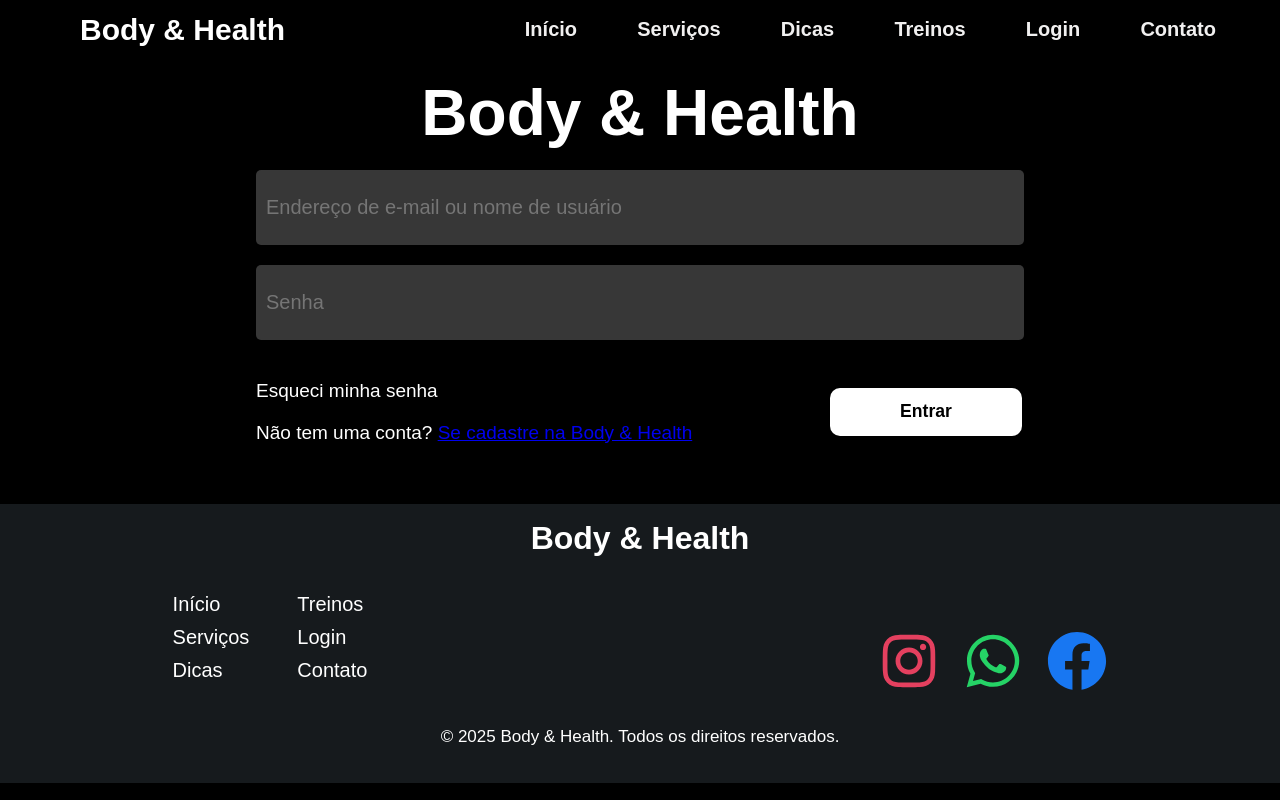
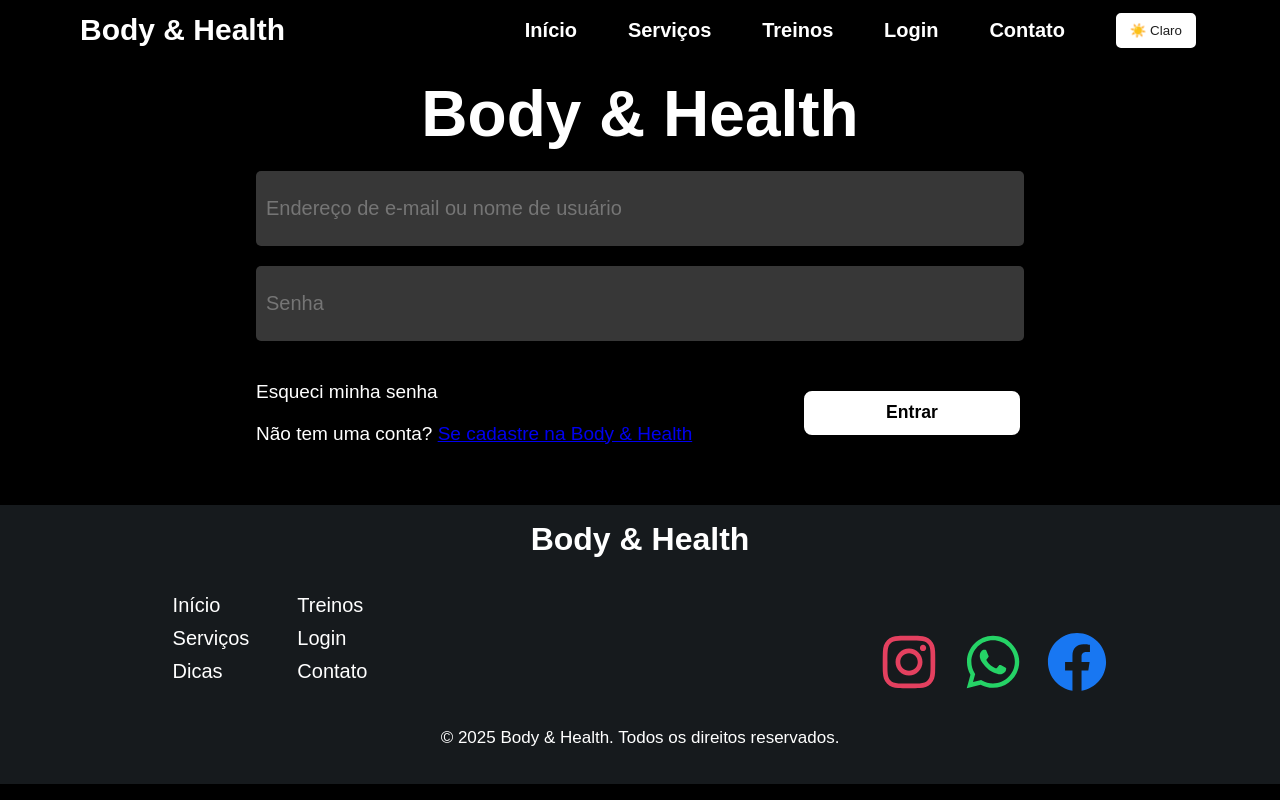
Before and after one commit to Vinirocha388/bodyhealthy-web, a Next.js app: page /login in a window 1280 px wide. Built offline with nearby package versions, Linux system fonts and the light colour scheme; a web font is replaced by a local one.

Commit message:
feat: add light mode on home

```diff
--- a/src/app/components/Button/button.module.css
+++ b/src/app/components/Button/button.module.css
@@ -1,6 +1,6 @@
 .button {
     background-color: #fff;
-    border: none;
+    border: 2px solid #000;
     color: black;
     padding: 0 32px;
     text-align: center;
@@ -15,7 +15,7 @@
     border-radius: 10px;
     height: 48px;
     min-width: 120px;
-    width: 15vw;
+    width: 17.5vw;
     max-width: 220px;
     transition: background 0.3s, color 0.3s, transform 0.3s;
     box-sizing: border-box;
--- a/src/app/components/Header/header.module.css
+++ b/src/app/components/Header/header.module.css
@@ -2,9 +2,9 @@
     display: flex;
     justify-content: space-between;
     align-items: center;
-    background-color: black;
+    background-color: var(--bg-color);
     gap: 2rem;
-    color: white;
+    color: var(--button-text-color);
     padding: 1% 5%;
 }
 
@@ -15,7 +15,7 @@
 
 .home {
     text-decoration: none;
-    color: white;
+    color: var(--button-text-color);
     cursor: pointer;
 }
 
@@ -23,6 +23,7 @@
     font-weight: bold;
     font-size: 30px;
     margin-left: 1rem;
+    color: var(--button-text-color);
 }
 
 .mainNav {
@@ -45,7 +46,7 @@
     font-weight: bold;
     font-size: 20px;
     text-decoration: none;
-    color: #f1f0f0;
+    color: var(--button-text-color);
     position: relative;
     cursor: pointer;
 }
@@ -89,6 +90,35 @@
     display: none;
 }
 
+.themeToggle {
+    background-color: var(--toggle-bg-color);
+    color: var(--toggle-text-color);
+    border: 2px solid var(--toggle-bg-color);
+    padding: 8px 12px;
+    margin-right: 20px;
+    border-radius: 5px;
+    cursor: pointer;
+    transition: all 0.3s ease;
+}
+
+.themeToggle:hover {
+    background-color: #FFD700;
+    color: #1e1e1e;
+    border-color: #FFD700;
+}
+
+body.light .themeToggle {
+    background-color: #1e1e1e;
+    color: #fff;
+    border: 2px solid #1e1e1e;
+}
+
+body.light .themeToggle:hover {
+    background-color: #FFD700;
+    color: #1e1e1e;
+    border-color: #FFD700;
+}
+
 @media (max-width: 768px) {
     .mainNav {
         display: none;
@@ -123,7 +153,7 @@
         position: absolute;
         top: 80px;
         left: 10px;
-        background-color: #000000;
+        background-color: var(--primary-bg);
         padding: 10px;
         border-radius: 5px;
         box-shadow: 0px 4px 6px rgba(0, 0, 0, 0.1);
@@ -136,7 +166,6 @@
         opacity: 1;
         visibility: visible;
     }
-
 
     .dropdownMenu ul {
         list-style: none;
@@ -152,7 +181,7 @@
 
     .dropdownMenu ul li a {
         text-decoration: none;
-        color: #ffffff;
+        color: var(--text-color);
         font-size: 20px;
         font-weight: bold;
         z-index: 999;
--- a/src/app/components/Header/index.jsx
+++ b/src/app/components/Header/index.jsx
@@ -1,6 +1,6 @@
 "use client";
 
-import { useState } from "react";
+import { useState, useEffect } from "react";
 import styles from "./header.module.css";
 import Link from "next/link";
 import { FaUserCircle } from "react-icons/fa";
@@ -8,9 +8,34 @@ import { MdOutlineMenu } from "react-icons/md";
 
 const Header = () => {
     const [menuOpen, setMenuOpen] = useState(false);
+    const [isDark, setIsDark] = useState(true);
+
+    useEffect(() => {
+        const storedTheme = localStorage.getItem("theme");
+        if (storedTheme === "light") {
+            document.body.classList.add("light");
+            setIsDark(false);
+        } else {
+            document.body.classList.remove("light");
+            setIsDark(true);
+        }
+    }, []);
 
     const toggleMenu = () => {
         setMenuOpen(!menuOpen);
+    };
+
+    const toggleTheme = () => {
+        const body = document.body;
+        if (body.classList.contains("light")) {
+            body.classList.remove("light");
+            localStorage.setItem("theme", "dark");
+            setIsDark(true);
+        } else {
+            body.classList.add("light");
+            localStorage.setItem("theme", "light");
+            setIsDark(false);
+        }
     };
 
     return (
@@ -27,29 +52,37 @@ const Header = () => {
                 </a>
                 <FaUserCircle className={styles.userIcon} size={50} color="white" />
             </div>
+
+
             <nav className={styles.mainNav}>
                 <ul>
                     <li><Link href={"/"} className={styles.navLink}>Início</Link></li>
                     <li><Link href={"/servicos"} className={styles.navLink}>Serviços</Link></li>
-                    <li><Link href={"/dicas"} className={styles.navLink}>Dicas</Link></li>
                     <li><Link href={"/treinos"} className={styles.navLink}>Treinos</Link></li>
                     <li><Link href={"/login"} className={styles.navLink}>Login</Link></li>
                     <li><Link href={"/contato"} className={styles.navLink}>Contato</Link></li>
+                    <li>
+                        <button onClick={toggleTheme} className={styles.themeToggle}>
+                            {isDark ? "☀️ Claro" : "🌙 Escuro"}
+                        </button></li>
                 </ul>
             </nav>
+
             {menuOpen && (
                 <nav className={`${styles.dropdownMenu} ${menuOpen ? styles.open : ""}`}>
                     <ul>
                         <li><Link href={"/"} className={styles.navLink}>Início</Link></li>
                         <li><Link href={"/servicos"} className={styles.navLink}>Serviços</Link></li>
-            <li><Link href={"/dicas"} className={styles.navLink}>Dicas</Link></li>
                         <li><Link href={"/treinos"} className={styles.navLink}>Treinos</Link></li>
                         <li><Link href={"/login"} className={styles.navLink}>Login</Link></li>
                         <li><Link href={"/contato"} className={styles.navLink}>Contato</Link></li>
+                        <li>
+                            <button onClick={toggleTheme} className={styles.themeToggle}>
+                                {isDark ? "☀️ Claro" : "🌙 Escuro"}
+                            </button></li>
                     </ul>
                 </nav>
             )}
-
         </header>
     );
 };
--- a/src/app/globals.css
+++ b/src/app/globals.css
@@ -1,4 +1,29 @@
 @import url('https://fonts.cdnfonts.com/css/catamaran');
+
+:root {
+  --bg-color: #000000;
+  --text-color: #ffffff;
+  --section-bg: #1a1a1a;
+  --primary-bg: #1e1e1e;
+  --card-bg: #272727;
+  --button-text-color: #ffffff;
+  --button-bg-color: #ffffff20;
+  --joker-bg-color: #ffff;
+  --toggle-bg-color: #ffffff;
+  --toggle-text-color: #1e1e1e;
+}
+
+body.light {
+  --bg-color: #f8f8ff;
+  --text-color: #ffff;
+  --section-bg: #f9f9f9;
+  --primary-bg: #272727;
+  --card-bg: #272727;
+  --button-text-color: #000;
+  --joker-bg-color: blue;
+  --toggle-bg-color: #1e1e1e;
+  --toggle-text-color: #ffffff;
+}
 
 * {
   margin: 0;
@@ -9,5 +34,6 @@
 }
 
 .container {
-  background-color: black;
+  background-color: var(--bg-color);
+  color: var(--text-color);
 }
```
Also changed, not shown: src/app/page.module.css (+5 -20 lines). Lines whose indentation alone changed are shown as unchanged.
